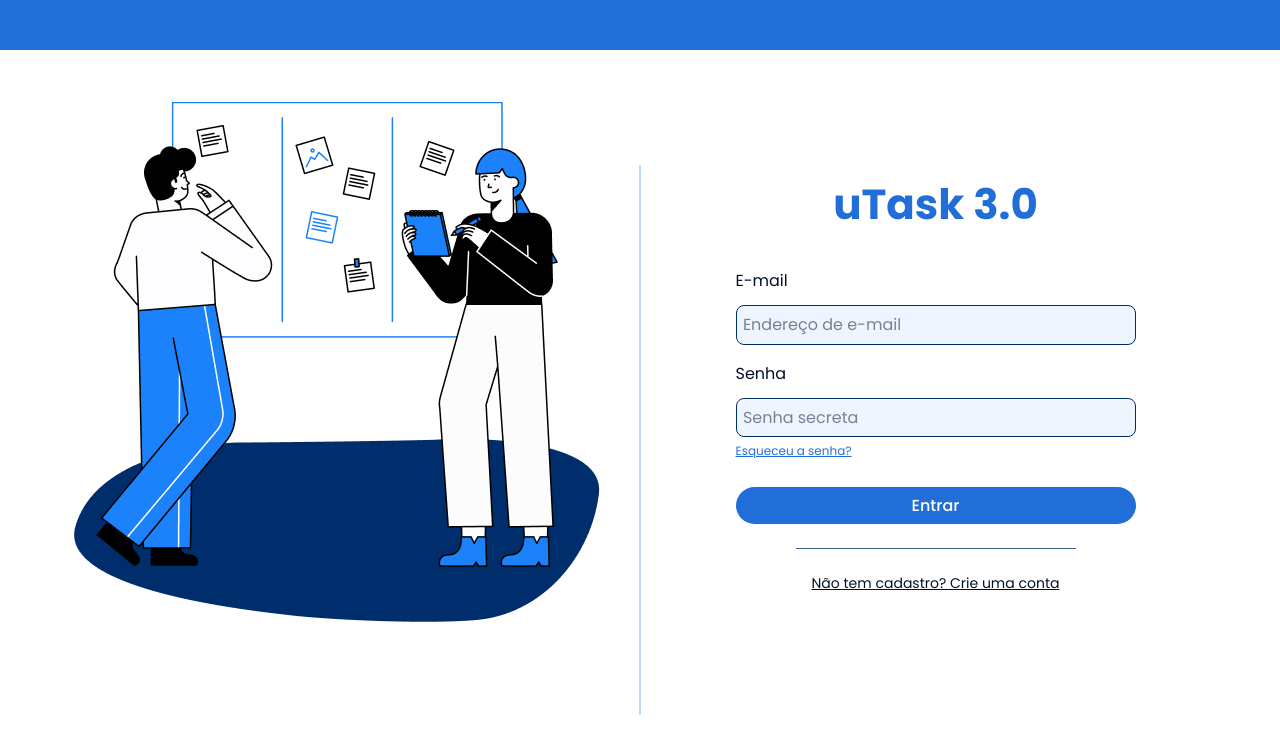
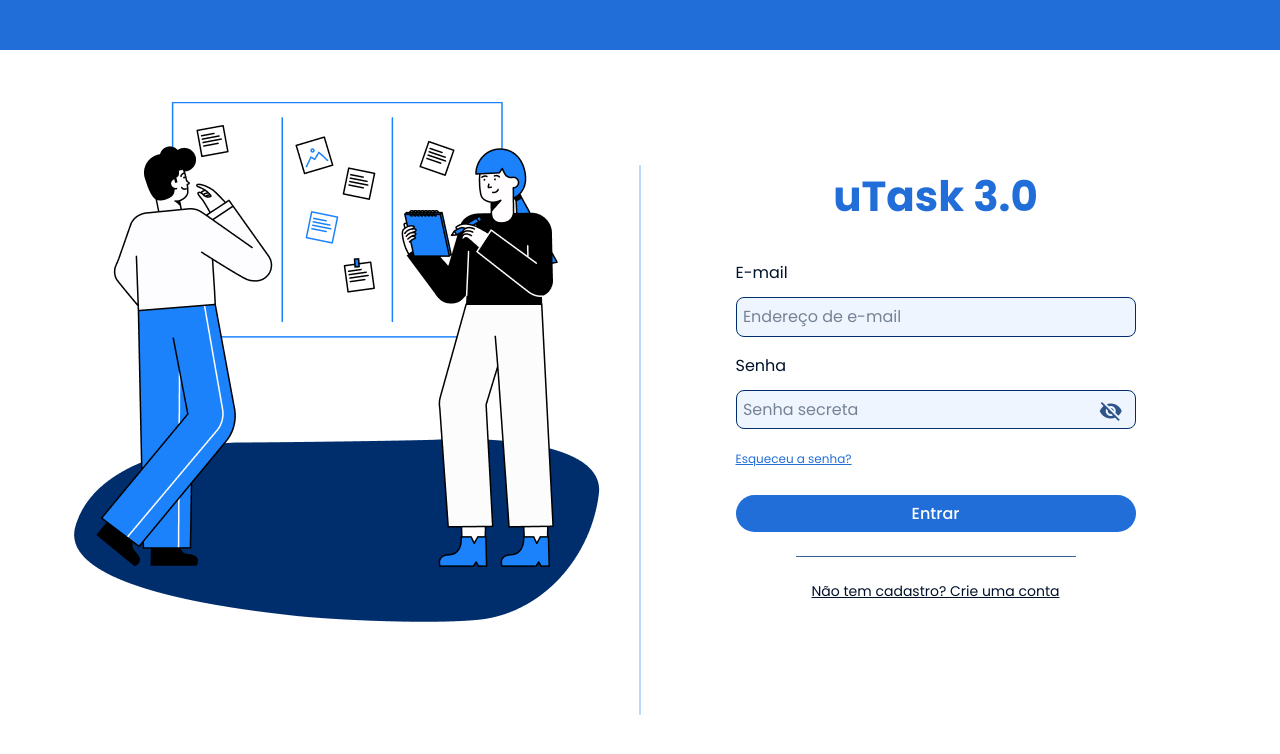
Before and after one commit to yasSayuri/Projeto-Trainee, a React (Vite) app: page / in a window 1280 px wide. Shown: the top 754 px of the page. Built offline with nearby package versions, Linux system fonts and the light colour scheme.

Commit message:
icone senha

```diff
--- a/index.html
+++ b/index.html
@@ -4,6 +4,7 @@
     <meta charset="UTF-8" />
     <link rel="preconnect" href="https://fonts.googleapis.com">
     <link rel="preconnect" href="https://fonts.gstatic.com" crossorigin>
+    <link href="https://fonts.googleapis.com/icon?family=Material+Icons" rel="stylesheet">
     <link href="https://fonts.googleapis.com/css2?family=Poppins:ital,wght@0,100;0,200;0,300;0,400;0,500;0,600;0,700;0,800;0,900;1,100;1,200;1,300;1,400;1,500;1,600;1,700;1,800;1,900&display=swap" rel="stylesheet">
     <meta name="viewport" content="width=device-width, initial-scale=1.0" />
     <title>uTask 3.0</title>
--- a/src/pages/Login/index.tsx
+++ b/src/pages/Login/index.tsx
@@ -1,10 +1,15 @@
-import React from "react";
+import React, { useState } from "react";
 import { NavLink } from "react-router-dom";
-import { FormContainer, Header, LoginContainer, LoginContent, Separator, SeparatorDesktop, StyledNavLink } from "./styles";
+import { FormContainer, Header, LoginContainer, LoginContent, PasswordInputWrapper, Separator, SeparatorDesktop, StyledNavLink } from "./styles";
 import logo from '../../assets/logoIMG.png';
 import { Button } from "../../components/Button/button";
 
 export function Login(){
+    const [showPassword, setShowPassword] = useState(false);
+
+    const togglePasswordVisibility = () => {
+        setShowPassword((prev) => !prev);
+    };
     return(
         <>
         <Header />
@@ -18,7 +23,19 @@ export function Login(){
                         <label htmlFor="">E-mail</label>
                         <input id="email" placeholder='Endereço de e-mail'></input>
                         <label htmlFor="">Senha</label>
-                        <input type="password" id="password" placeholder='Senha secreta'></input>
+                        <PasswordInputWrapper>
+                            <input
+                                type={showPassword ? "text" : "password"}
+                                id="password"
+                                placeholder="Senha secreta"
+                            />
+                            <span
+                                className="material-icons"
+                                onClick={togglePasswordVisibility}
+                            >
+                                {showPassword ? 'visibility' : 'visibility_off'}
+                            </span>
+                        </PasswordInputWrapper>
                     </FormContainer>
                 </form>
                 <span>Esqueceu a senha?</span>
--- a/src/pages/Login/styles.ts
+++ b/src/pages/Login/styles.ts
@@ -138,3 +138,29 @@ export const SeparatorDesktop = styled.div`
         margin: 0;
     }
 `;
+
+export const PasswordInputWrapper = styled.div`
+  position: relative;
+  width: 100%;
+  display: flex;
+  align-items: center;
+
+  input {
+    padding-right: 2.5rem;
+    width: 100%;
+    box-sizing: border-box;
+  }
+
+  .material-icons {
+    position: absolute;
+    right: 0.8rem;
+    top: 30%;
+    transform: translateY(-50%);
+    cursor: pointer;
+    color: #002D6C;
+    opacity: 0.8;
+    font-size: 24px;
+    user-select: none;
+    text-decoration: none;
+  }
+`;
--- a/src/pages/cadastro/index.tsx
+++ b/src/pages/cadastro/index.tsx
@@ -1,9 +1,15 @@
-import React from "react";
+import React, { useState } from "react";
 import logo2 from '../../assets/cadIMG.png';
-import { CadastroContainer, CadastroContent, FormContainer, Header, Separator, SeparatorDesktop } from "./styles";
+import { CadastroContainer, CadastroContent, FormContainer, Header, PasswordInputWrapper, Separator, SeparatorDesktop } from "./styles";
 import { Button } from "../../components/Button/button";
 
 export function Cadastro(){
+    const [showPassword, setShowPassword] = useState(false);
+
+    const togglePasswordVisibility = () => {
+        setShowPassword((prev) => !prev);
+    };
+
     return(
         <>
         <Header />
@@ -27,12 +33,36 @@ export function Cadastro(){
 
                         <div>
                             <label htmlFor="password">Senha</label>
-                            <input type="password" id="password" placeholder="Senha secreta" required />
+                            <PasswordInputWrapper>
+                                 <input
+                                    type={showPassword ? "text" : "password"}
+                                    id="password"
+                                    placeholder="Senha secreta"
+                                />
+                                <span
+                                    className="material-icons"
+                                    onClick={togglePasswordVisibility}
+                                >
+                                    {showPassword ? 'visibility' : 'visibility_off'}
+                                </span>
+                             </PasswordInputWrapper>
                         </div>
 
                         <div>
                             <label htmlFor="confirm-password">Confirme a senha</label>
-                            <input type="password" id="confirm-password" placeholder="Senha secreta" required />
+                            <PasswordInputWrapper>
+                                 <input
+                                    type={showPassword ? "text" : "password"}
+                                    id="password"
+                                    placeholder="Senha secreta"
+                                />
+                                <span
+                                    className="material-icons"
+                                    onClick={togglePasswordVisibility}
+                                >
+                                    {showPassword ? 'visibility' : 'visibility_off'}
+                                </span>
+                             </PasswordInputWrapper>
                         </div>
                     </FormContainer>
                 </form>
--- a/src/pages/cadastro/styles.tsx
+++ b/src/pages/cadastro/styles.tsx
@@ -133,3 +133,28 @@ export const FormContainer = styled.div`
     }
   }
 `;
+
+export const PasswordInputWrapper = styled.div`
+  position: relative;
+  width: 100%;
+  display: flex;
+  align-items: center;
+
+  input {
+    padding-right: 2.5rem;
+
+    box-sizing: border-box;
+  }
+
+  .material-icons {
+    position: absolute;
+    right: 0.7rem;
+    top: 50%;
+    transform: translateY(-50%);
+    cursor: pointer;
+    color: #002D6C;
+    opacity: 0.8;
+    font-size: 24px;
+    user-select: none;
+  }
+`;
```
